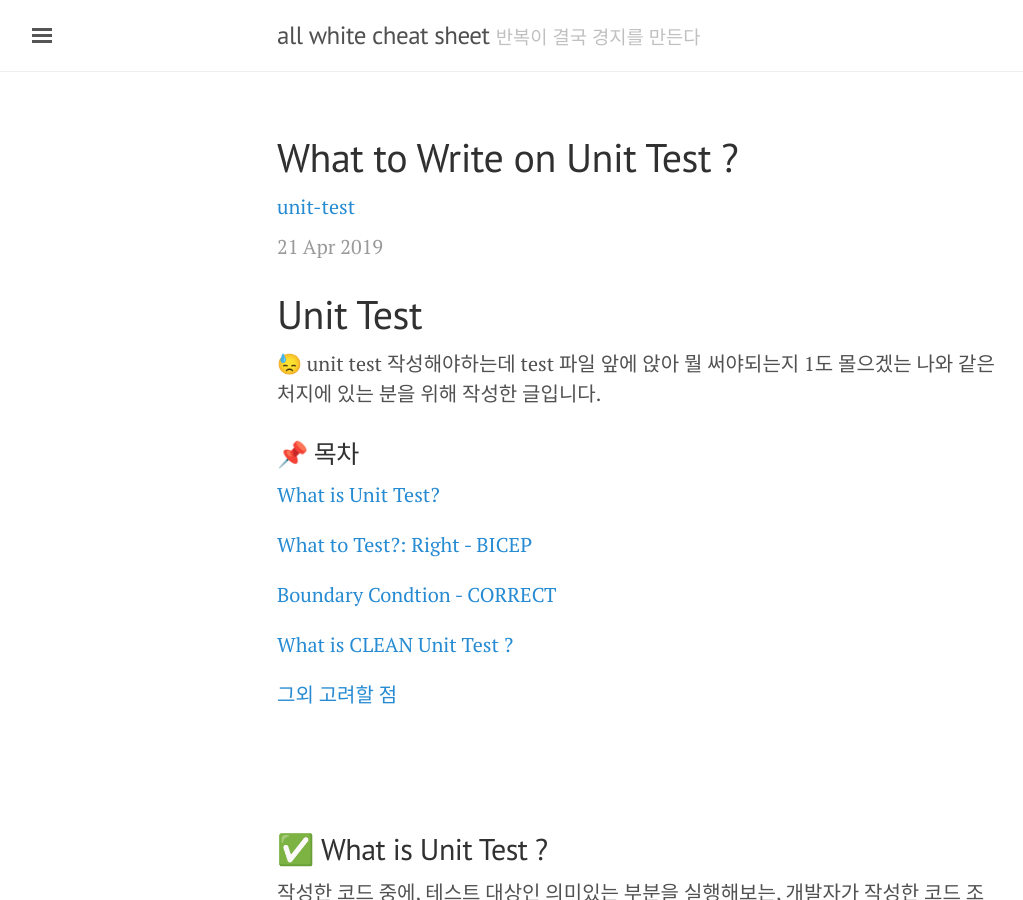
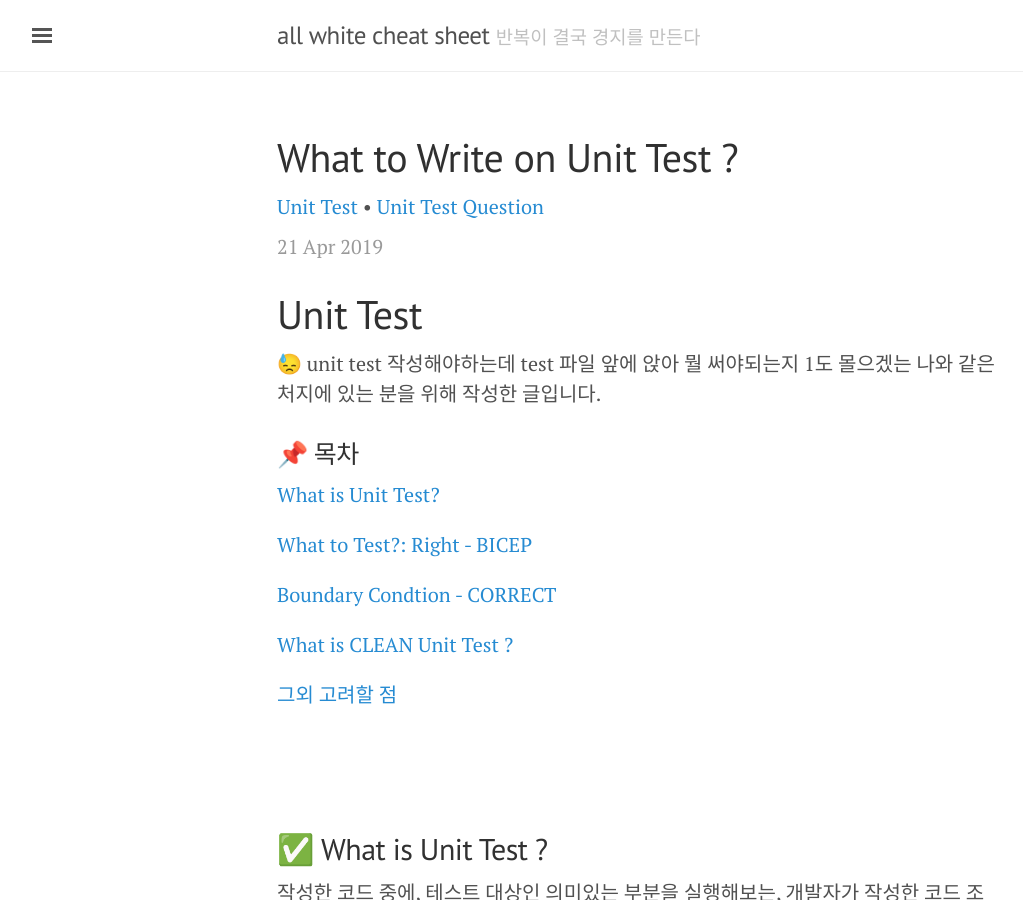
Before and after one commit to daheenallwhite/daheenallwhite.github.io, a Jekyll site: the page built from _posts/2019-04-21-WhatToWriteOnUnitTest.markdown, in a window 1280 px wide and 900 px high. Shown: the whole window, without its empty margins (3-1026 px from the left). Built offline with Jekyll 4.4.1, drawn with Linux system fonts in a browser that asks for light colours; emoji names are drawn with the system emoji font.

Commit message:
Modify tags of the post-What to write on unit test

```diff
--- a/_posts/2019-04-21-WhatToWriteOnUnitTest.markdown
+++ b/_posts/2019-04-21-WhatToWriteOnUnitTest.markdown
@@ -4,7 +4,7 @@ title:  "What to Write on Unit Test ?"
 date:   2019-04-21 15:45:59
 author: Dana Lee
 categories: [Swift, Unit Test, Programming]
-tags: unit-test
+tags: [Unit Test, Unit Test Question]
 cover:  "/assets/instacode.png"
 ---
 # Unit Test
```
